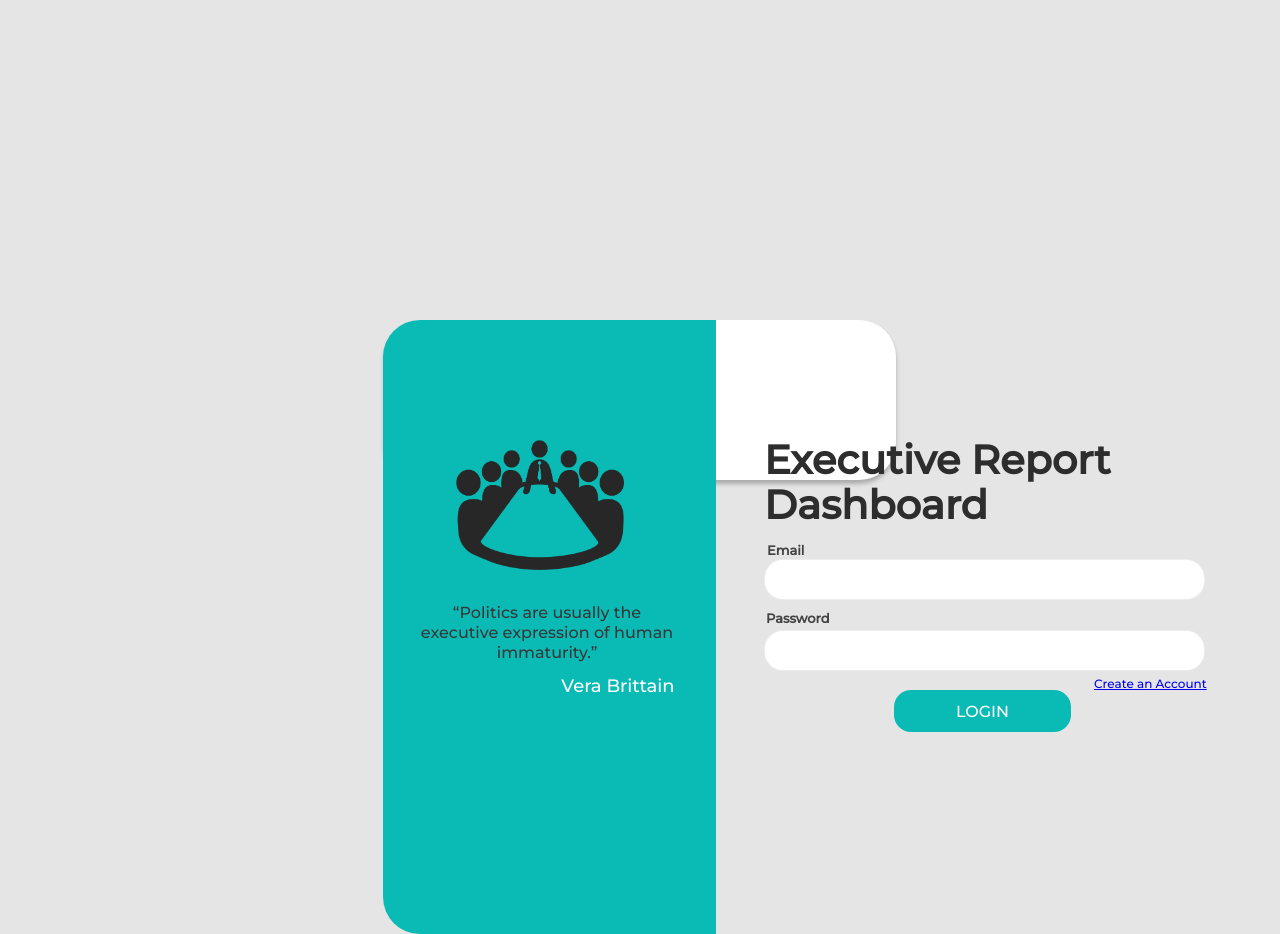
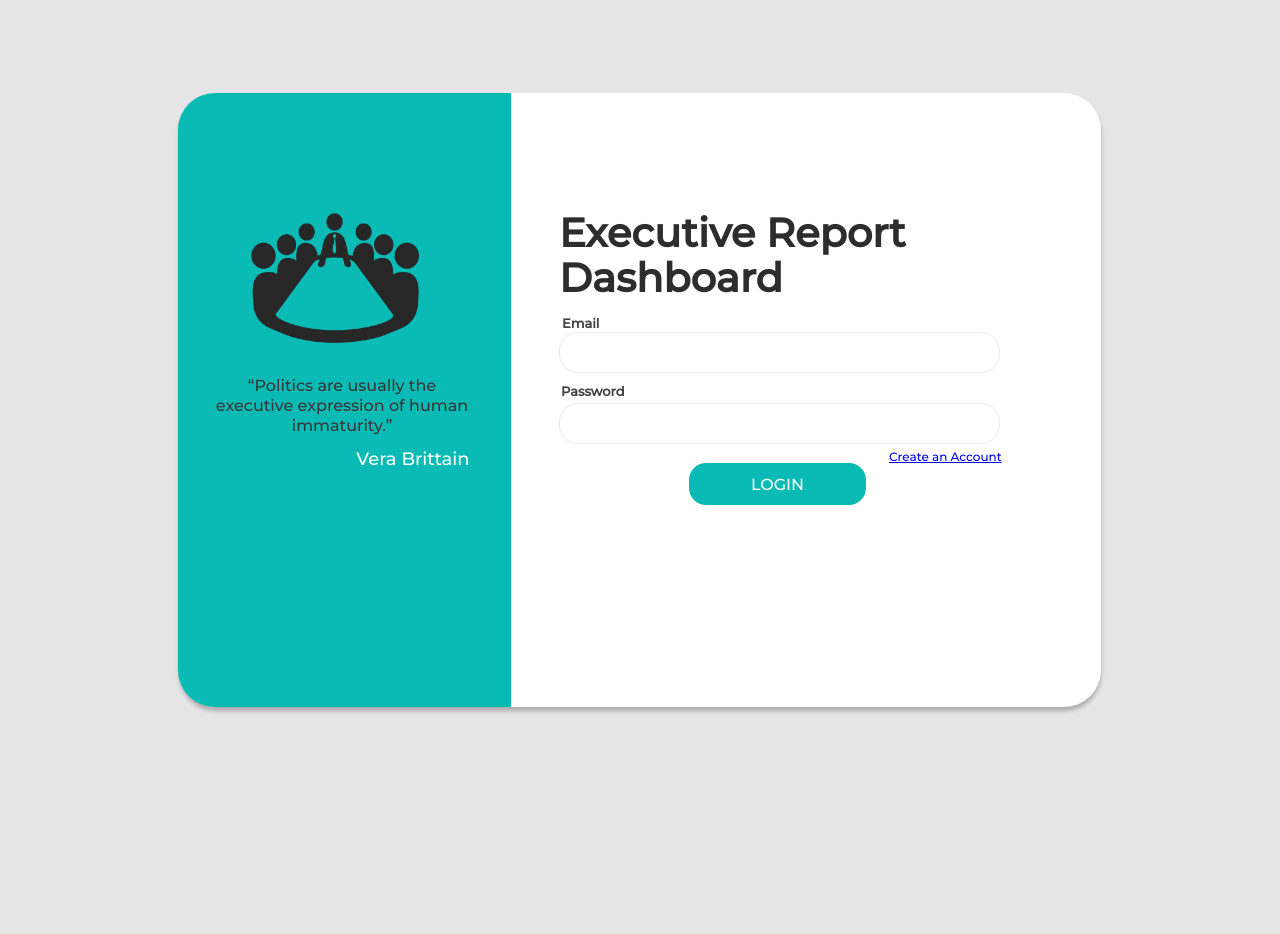
Before and after one commit to Haniel023/EIS-System, a React (Create React App) app in the folder frontend/: page / in a window 1280 px wide. After the commit the page ends 800 px from the top, so only its background shows below. Built offline with nearby package versions, Linux system fonts and the light colour scheme.

Commit message:
fix login component width and height

```diff
--- a/frontend/src/index.css
+++ b/frontend/src/index.css
@@ -9,8 +9,8 @@ body {
 
 .Container {
   position: absolute;
-  width: 40vw;
-  height: 20vh;
+  width: 922px;
+  height: 614px;
   left: 0;
   top: 0;
   bottom: 0;
```
